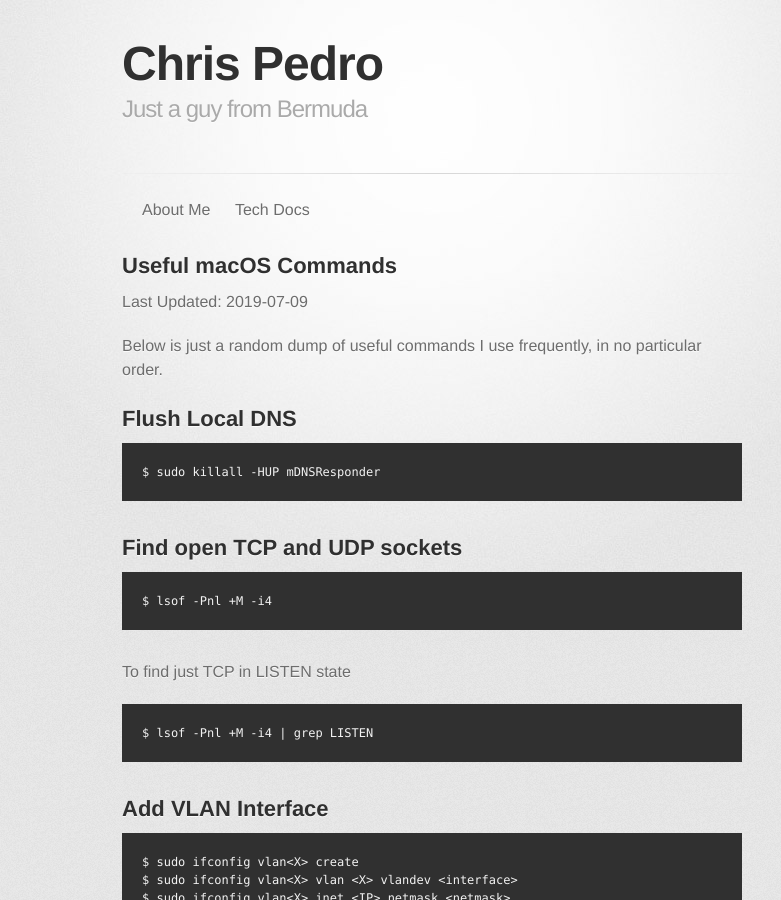
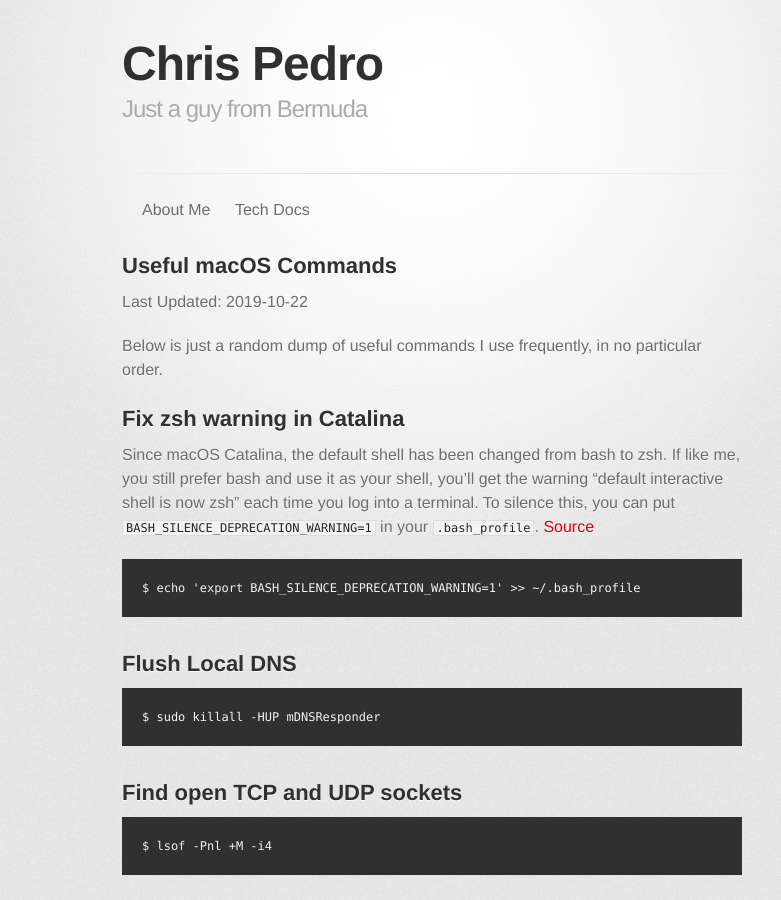
Before and after one commit to cpedro/cpedro.github.io, a Jekyll site: the page built from _tech/2019-03-07-useful-macos-cmds.md, in a window 1280 px wide and 900 px high. Shown: the whole window, without its empty margins (208-989 px from the left). Built offline with Jekyll 4.4.1, drawn with Linux system fonts in a browser that asks for light colours; some web fonts are replaced; a style sheet for code colours, icons or effects is not loaded.

Commit message:
2019-03-07-useful-macos-cmds.md - Added Catalina zsh silence command.
Signed-off-by: Chris Pedro <chris@thepedros.com>

````diff
--- a/_tech/2019-03-07-useful-macos-cmds.md
+++ b/_tech/2019-03-07-useful-macos-cmds.md
@@ -3,10 +3,22 @@
 layout: default
 ---
 
-Last Updated: 2019-07-09
+Last Updated: 2019-10-22
 
 Below is just a random dump of useful commands I use frequently, in no
 particular order.
+
+## Fix zsh warning in Catalina
+
+Since macOS Catalina, the default shell has been changed from bash to zsh. If
+like me, you still prefer bash and use it as your shell, you'll get the warning
+"default interactive shell is now zsh" each time you log into a terminal.  To
+silence this, you can put `BASH_SILENCE_DEPRECATION_WARNING=1` in your
+`.bash_profile`. [Source](https://www.addictivetips.com/mac-os/hide-default-interactive-shell-is-now-zsh-in-terminal-on-macos/)
+
+```
+$ echo 'export BASH_SILENCE_DEPRECATION_WARNING=1' >> ~/.bash_profile
+```
 
 ## Flush Local DNS
 
````
